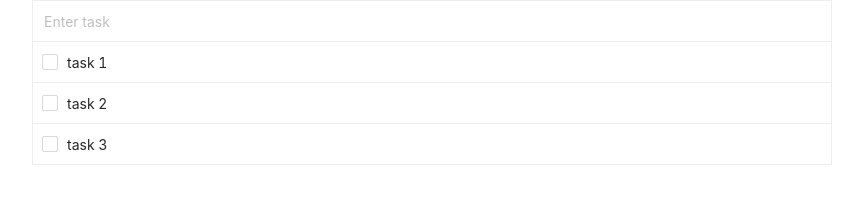
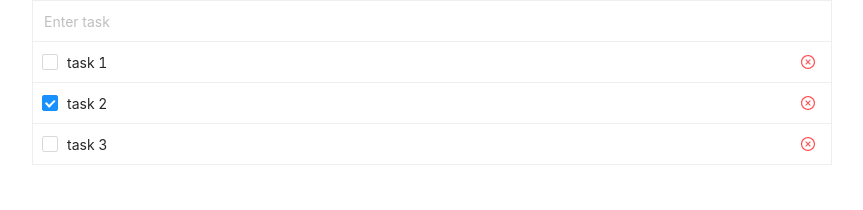
Before and after one commit to vlad-zhurakovskyi-git/todo, a React (Create React App) app: page / in a window 1280 px wide. Shown: the top 210 px of the page, without its empty margins (208-1071 px from the left). Built offline with nearby package versions, Linux system fonts and the light colour scheme.

Commit message:
update markup, refactoring

```diff
--- a/src/components/Todo/TodoItem.js
+++ b/src/components/Todo/TodoItem.js
@@ -1,23 +1,30 @@
 import React, {useState} from "react";
-import {Checkbox, Input} from "antd";
-
-const onChange = (e) => {
-  console.log(`checked = ${e.target.checked}`);
-}
+import { Checkbox, Input, Button, Radio } from "antd";
+import { CloseCircleOutlined } from '@ant-design/icons';
 
 const TodoItem = ({ task }) => {
-  const { description } = task;
-  const [inputValue, setInputVaule] = useState(description);
+  const { description, isCompleted, id } = task;
+  const [inputValue, setInputValue] = useState(description);
+  const [isChecked, setChecked] = useState(isCompleted);
+
+  const onChange = (e) => {
+    setChecked(!isChecked);
+    console.log(`checked = ${e.target.checked}`);
+  };
 
   return (
     <div className='todo-item'>
-      <Checkbox onChange={onChange} />
+      <Checkbox checked={isChecked} onChange={onChange} />
 
       <Input
         placeholder="Basic usage"
         value={inputValue}
-        onChange={(e) => setInputVaule(e.target.value)}
+        onChange={(e) => setInputValue(e.target.value)}
       />
+
+      <Button type="link" danger>
+        <CloseCircleOutlined />
+      </Button>
     </div>
   )
 };
--- a/src/components/Todo/TodoList.js
+++ b/src/components/Todo/TodoList.js
@@ -14,7 +14,10 @@ const TodoList = () => {
       <TodoAddTask/>
 
       {tasks.map((task) => (
-        <TodoItem key={task.id} task={task} />
+        <TodoItem
+          key={task.id}
+          task={task}
+        />
       ))}
     </div>
   )
--- a/src/redux/reducers/tasks.js
+++ b/src/redux/reducers/tasks.js
@@ -2,17 +2,17 @@ import { ADD_TASK } from "../actions/actionTypes";
 
 const tasksList = [
   {
-    "completed": false,
+    "isCompleted": false,
     "id": "6259b999d8af83001737933c",
     "description": "task 1",
   },
   {
-    "completed": false,
+    "isCompleted": true,
     "id": "6259b9c5d8af83001737933f",
     "description": "task 2",
   },
   {
-    "completed": false,
+    "isCompleted": false,
     "id": "6259b9cdd8af830017379341",
     "description": "task 3",
   }
```
